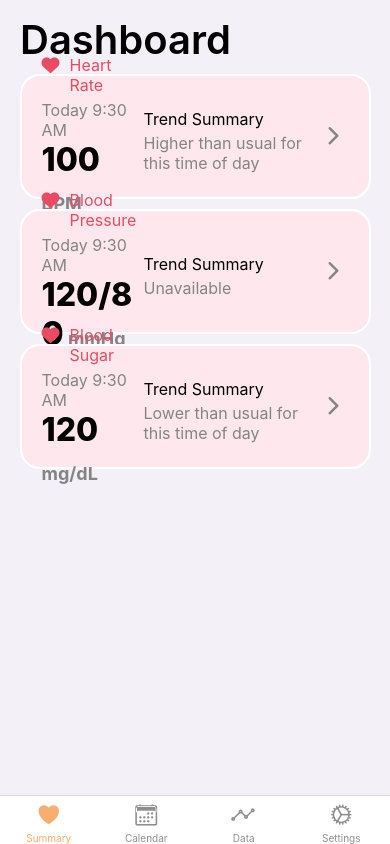
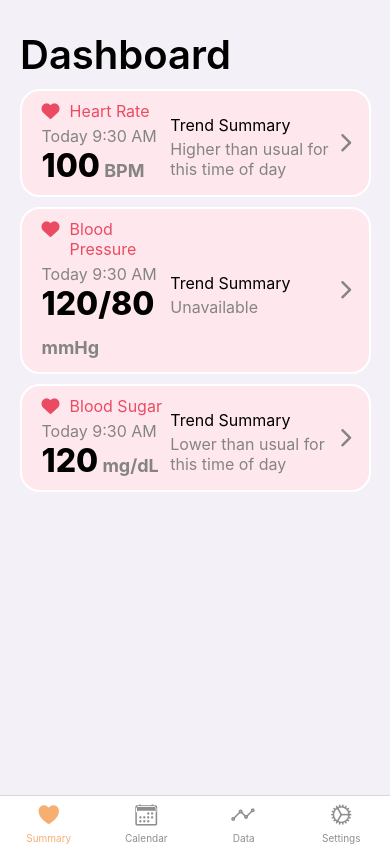
Before and after one commit to RahikHealm/HealmPrototype, a React Native app in the folder frontend/healm-app/: screen /MainContainer in a window 390 px wide. Built offline with nearby package versions, Linux system fonts and the light colour scheme.

Commit message:
Fixed Summary Component sizing issues

```diff
--- a/frontend/healm-app/src/components/BloodPressureComponent.tsx
+++ b/frontend/healm-app/src/components/BloodPressureComponent.tsx
@@ -1,25 +1,45 @@
-import React from 'react';
-import {View, Text, StyleSheet, Dimensions} from 'react-native';
-import {AntDesign, Feather} from '@expo/vector-icons';
-import {getUserData} from "../api/TempUser";
-import {styles} from "../styles/componentStyles";
+import React from "react";
+import { View, Text, StyleSheet, Dimensions } from "react-native";
+import { AntDesign, Feather } from "@expo/vector-icons";
+import { getUserData } from "../api/TempUser";
+import { styles } from "../styles/componentStyles";
 
 const BloodPressureComponent = () => {
   return (
     <View style={styles.container}>
       <View style={styles.leftContainer}>
-                <View style={{flexDirection: "row"}}>
+        <View style={{ flexDirection: "row" }}>
           <AntDesign name="heart" size={18} color="#EB4B62" />
           <Text style={styles.heartRateText}>Blood Pressure</Text>
         </View>
-                <Text style={styles.timeText}>{getUserData().patient.patient1.heartCategoryInfo.bloodPressure.lastRecordedDate + " " + getUserData().patient.patient1.heartCategoryInfo.bloodPressure.lastRecordedTime}</Text>
-                <Text style={styles.numberText}>{getUserData().patient.patient1.heartCategoryInfo.bloodPressure.value}<Text style={styles.bpmText}>{" " + getUserData().patient.patient1.heartCategoryInfo.bloodPressure.units}</Text></Text>
+        <Text style={styles.timeText}>
+          {getUserData().patient.patient1.heartCategoryInfo.bloodPressure
+            .lastRecordedDate +
+            " " +
+            getUserData().patient.patient1.heartCategoryInfo.bloodPressure
+              .lastRecordedTime}
+        </Text>
+        <Text style={styles.numberText}>
+          {getUserData().patient.patient1.heartCategoryInfo.bloodPressure.value}
+          <Text style={styles.bpmText}>
+            {" " +
+              getUserData().patient.patient1.heartCategoryInfo.bloodPressure
+                .units}
+          </Text>
+        </Text>
       </View>
-            <View>
+      <View style={styles.middleContainer}>
         <Text style={styles.trendText}>Trend Summary</Text>
-                <Text style={styles.summaryText}>{getUserData().patient.patient1.heartCategoryInfo.bloodPressure.trendSummery}</Text>
+        <Text style={styles.summaryText}>
+          {
+            getUserData().patient.patient1.heartCategoryInfo.bloodPressure
+              .trendSummery
+          }
+        </Text>
       </View>
+      <View style={styles.rightContainer}>
         <Feather name="chevron-right" size={30} color="#848484" />
+      </View>
     </View>
   );
 };
--- a/frontend/healm-app/src/components/BloodSugarComponenet.tsx
+++ b/frontend/healm-app/src/components/BloodSugarComponenet.tsx
@@ -1,28 +1,45 @@
-import React from 'react';
-import { View, Text, StyleSheet } from 'react-native';
-import {AntDesign, Feather} from '@expo/vector-icons';
-import {getUserData} from "../api/TempUser";
-import {styles} from "../styles/componentStyles";
+import React from "react";
+import { View, Text, StyleSheet } from "react-native";
+import { AntDesign, Feather } from "@expo/vector-icons";
+import { getUserData } from "../api/TempUser";
+import { styles } from "../styles/componentStyles";
 const BloodSugarComponent = () => {
   return (
     <View style={styles.container}>
       <View style={styles.leftContainer}>
-                <View style={{flexDirection: "row"}}>
+        <View style={{ flexDirection: "row" }}>
           <AntDesign name="heart" size={18} color="#EB4B62" />
           <Text style={styles.heartRateText}>Blood Sugar</Text>
         </View>
-                <Text style={styles.timeText}>{getUserData().patient.patient1.heartCategoryInfo.bloodSugar.lastRecordedDate + " " + getUserData().patient.patient1.heartCategoryInfo.bloodSugar.lastRecordedTime}</Text>
-                <Text style={styles.numberText}>{getUserData().patient.patient1.heartCategoryInfo.bloodSugar.value}<Text style={styles.bpmText}>{" " + getUserData().patient.patient1.heartCategoryInfo.bloodSugar.units}</Text></Text>
+        <Text style={styles.timeText}>
+          {getUserData().patient.patient1.heartCategoryInfo.bloodSugar
+            .lastRecordedDate +
+            " " +
+            getUserData().patient.patient1.heartCategoryInfo.bloodSugar
+              .lastRecordedTime}
+        </Text>
+        <Text style={styles.numberText}>
+          {getUserData().patient.patient1.heartCategoryInfo.bloodSugar.value}
+          <Text style={styles.bpmText}>
+            {" " +
+              getUserData().patient.patient1.heartCategoryInfo.bloodSugar.units}
+          </Text>
+        </Text>
       </View>
-            <View>
+      <View style={styles.middleContainer}>
         <Text style={styles.trendText}>Trend Summary</Text>
-                <Text style={styles.summaryText}>{getUserData().patient.patient1.heartCategoryInfo.bloodSugar.trendSummery}</Text>
+        <Text style={styles.summaryText}>
+          {
+            getUserData().patient.patient1.heartCategoryInfo.bloodSugar
+              .trendSummery
+          }
+        </Text>
       </View>
-            <Feather name="chevron-right" size={30} color="#848484"/>
+      <View style={styles.rightContainer}>
+        <Feather name="chevron-right" size={30} color="#848484" />
+      </View>
     </View>
   );
 };
 
-
-
 export default BloodSugarComponent;
--- a/frontend/healm-app/src/components/HeartRateComponenet.tsx
+++ b/frontend/healm-app/src/components/HeartRateComponenet.tsx
@@ -1,26 +1,59 @@
-import React from 'react';
-import { View, Text, StyleSheet } from 'react-native';
-import {AntDesign, Feather} from '@expo/vector-icons';
-import {getUserData} from "../api/TempUser";
-import {styles} from "../styles/componentStyles";
+import React from "react";
+import {
+  View,
+  Text,
+  StyleSheet,
+  Pressable,
+  TouchableOpacity,
+} from "react-native";
+import { AntDesign, Feather } from "@expo/vector-icons";
+import { getUserData } from "../api/TempUser";
+import { styles } from "../styles/componentStyles";
 
-const HeartRateComponent = () => {
+interface HeartRateComponenet {
+    onPress: () => void
+}
+
+const HeartRateComponent: React.FC<HeartRateComponenet> = ({onPress}) => {
   return (
+    <Pressable
+    onPress={onPress}>
       <View style={styles.container}>
         <View style={styles.leftContainer}>
-                <View style={{flexDirection: "row"}}>
+          <View style={{ flexDirection: "row" }}>
             <AntDesign name="heart" size={18} color="#EB4B62" />
             <Text style={styles.heartRateText}>Heart Rate</Text>
           </View>
-                <Text style={styles.timeText}>{getUserData().patient.patient1.heartCategoryInfo.heartRate.lastRecordedDate + " " + getUserData().patient.patient1.heartCategoryInfo.heartRate.lastRecordedTime}</Text>
-                <Text style={styles.numberText}>{getUserData().patient.patient1.heartCategoryInfo.heartRate.value}<Text style={styles.bpmText}>{" " + getUserData().patient.patient1.heartCategoryInfo.heartRate.units}</Text></Text>
+          <Text style={styles.timeText}>
+            {getUserData().patient.patient1.heartCategoryInfo.heartRate
+              .lastRecordedDate +
+              " " +
+              getUserData().patient.patient1.heartCategoryInfo.heartRate
+                .lastRecordedTime}
+          </Text>
+          <Text style={styles.numberText}>
+            {getUserData().patient.patient1.heartCategoryInfo.heartRate.value}
+            <Text style={styles.bpmText}>
+              {" " +
+                getUserData().patient.patient1.heartCategoryInfo.heartRate
+                  .units}
+            </Text>
+          </Text>
         </View>
-            <View>
+        <View style={styles.middleContainer}>
           <Text style={styles.trendText}>Trend Summary</Text>
-                <Text style={styles.summaryText}>{getUserData().patient.patient1.heartCategoryInfo.heartRate.trendSummery}</Text>
+          <Text style={styles.summaryText}>
+            {
+              getUserData().patient.patient1.heartCategoryInfo.heartRate
+                .trendSummery
+            }
+          </Text>
         </View>
-            <Feather name="chevron-right" size={30} color="#848484"/>
+        <View style={styles.rightContainer}>
+          <Feather name="chevron-right" size={30} color="#848484" />
         </View>
+      </View>
+      </Pressable>
   );
 };
 
--- a/frontend/healm-app/src/pages/main_pages/Summary_Page.tsx
+++ b/frontend/healm-app/src/pages/main_pages/Summary_Page.tsx
@@ -1,4 +1,11 @@
-import { Text, View, Image, Pressable, SafeAreaView } from "react-native";
+import {
+  Text,
+  View,
+  Image,
+  Pressable,
+  SafeAreaView,
+  ScrollView,
+} from "react-native";
 import React from "react";
 import { Ionicons } from "@expo/vector-icons";
 import { styles } from "../../styles/styles";
@@ -13,24 +20,23 @@ interface SummaryPage {
 
 const SummaryPage: React.FC<SummaryPage> = ({ navigation }) => {
   const userData = getUserData();
-  console.log(userData.patient);
 
   return (
     <SafeAreaView style={styles.page_container}>
       <View style={styles.header_row}>
         <Text style={styles.page_header}>{"Dashboard"}</Text>
       </View>
+
+      <ScrollView>
         {userData?.patient && (
           <>
-          <Pressable
-          onPress={() =>  navigation.navigate("HeartRate")}
-          >
-            <HeartRateComponent />
-          </Pressable>
+            <HeartRateComponent onPress={() => navigation.navigate("HeartRate")} />
+
             <BloodPressureComponent />
             <BloodSugarComponent />
           </>
         )}
+      </ScrollView>
     </SafeAreaView>
   );
 };
--- a/frontend/healm-app/src/styles/componentStyles.tsx
+++ b/frontend/healm-app/src/styles/componentStyles.tsx
@@ -6,16 +6,33 @@ export const styles = StyleSheet.create({
         flexDirection: 'row',
         alignItems: 'center',
         width: '90%',
-        height: 125,
         backgroundColor: '#FFE8ED',
         borderWidth: 2,
         borderColor: '#fff',
         borderRadius: 20,
-        paddingHorizontal: 20,
+        paddingLeft: 20,
+        paddingRight: 0, // not doing anything for some reason
+        paddingVertical: 10,
         marginVertical: 5,
     },
     leftContainer: {
-        flex: 1,
+        flex: 8,
+        // borderColor: "red",
+        // borderWidth: 1,
+
+    },
+    middleContainer: {
+        flex: 10,
+        paddingLeft: 0,
+        // borderColor: "blue",
+        // borderWidth: 1,
+    },
+    rightContainer: {
+        flex: 2,
+        marginRight: 5,
+        // borderColor: "green",
+        // borderWidth: 1,
+
     },
     heartRateText: {
         fontSize: 16,
@@ -53,7 +70,6 @@ export const styles = StyleSheet.create({
         color: '#848484',
         fontSize: 16,
         marginTop: 4,
-        width: 175
     },
 
 });
--- a/frontend/healm-app/src/styles/styles.tsx
+++ b/frontend/healm-app/src/styles/styles.tsx
@@ -9,7 +9,7 @@ export const styles = StyleSheet.create({
     flex: 1,
     flexDirection: "column",
     backgroundColor: "#F3F0F7",
-    paddingTop: 15,
+    paddingTop: 30, // For some reason this does not affect iOS devices
   },
   header_row: {
     // flexGrow: 1,
@@ -19,6 +19,7 @@ export const styles = StyleSheet.create({
     alignItems: 'flex-start',
     marginBottom: 5,
     marginLeft: 20,
+
   },
   image: {
     width: Dimensions.get("window").width,
```
Also changed, not shown: frontend/healm-app/src/pages/main_pages/HeartRatePage.tsx (+10 -17 lines). Lines whose indentation alone changed are shown as unchanged.
